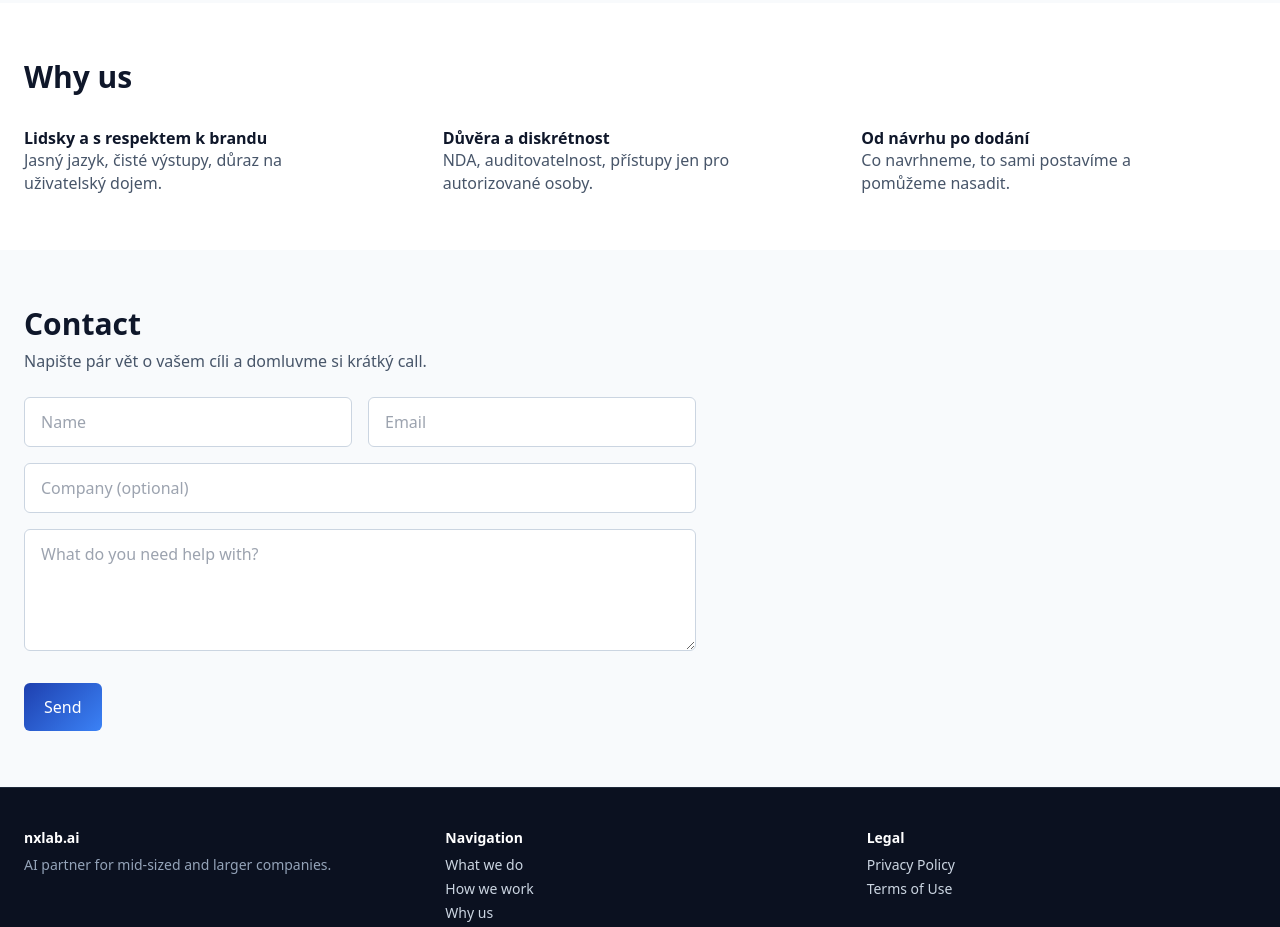
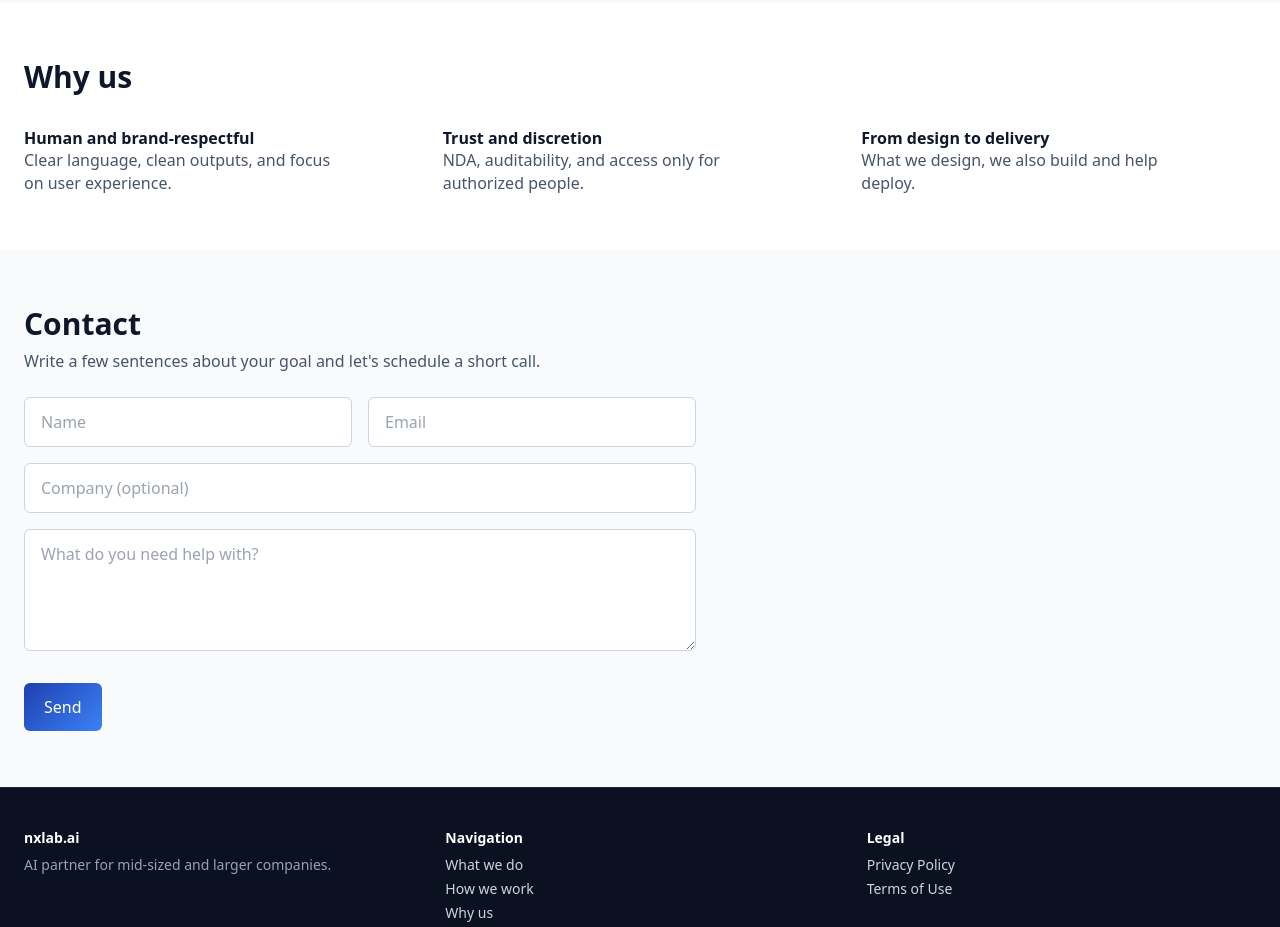
Before and after one commit to jankastura-commits/nxlab, a plain HTML site: page en/index.html in a window 1280 px wide. Shown: the part 1120-2047 px from the top of the page. Drawn offline with nearby package versions, Linux system fonts and the light colour scheme.

Commit message:
Translate content from Czech to English

```diff
--- a/index (1).html
+++ b/en/index.html
@@ -77,9 +77,9 @@
     <div class="container mx-auto px-4 lg:px-6 py-14 lg:py-18">
       <h2 class="text-2xl lg:text-3xl font-bold text-slate-900">Why us</h2>
       <div class="mt-8 grid grid-cols-1 md:grid-cols-3 gap-6">
-        <div class="max-w-[34ch]"><p class="font-semibold">Lidsky a s respektem k brandu</p><p class="mt-0 text-slate-600">Jasný jazyk, čisté výstupy, důraz na uživatelský dojem.</p></div>
-        <div class="max-w-[34ch]"><p class="font-semibold">Důvěra a diskrétnost</p><p class="mt-0 text-slate-600">NDA, auditovatelnost, přístupy jen pro autorizované osoby.</p></div>
-        <div class="max-w-[34ch]"><p class="font-semibold">Od návrhu po dodání</p><p class="mt-0 text-slate-600">Co navrhneme, to sami postavíme a pomůžeme nasadit.</p></div>
+        <div class="max-w-[34ch]"><p class="font-semibold">Human and brand-respectful</p><p class="mt-0 text-slate-600">Clear language, clean outputs, and focus on user experience.</p></div>
+        <div class="max-w-[34ch]"><p class="font-semibold">Trust and discretion</p><p class="mt-0 text-slate-600">NDA, auditability, and access only for authorized people.</p></div>
+        <div class="max-w-[34ch]"><p class="font-semibold">From design to delivery</p><p class="mt-0 text-slate-600">What we design, we also build and help deploy.</p></div>
       </div>
     </div>
   </section>
@@ -88,7 +88,7 @@
     <div class="container mx-auto px-4 lg:px-6 py-14 lg:py-18">
       <h2 class="text-2xl lg:text-3xl font-bold">Contact</h2>
       <div class="max-w-2xl">
-        <p class="mt-2 text-slate-600">Napište pár vět o vašem cíli a domluvme si krátký call.</p>
+        <p class="mt-2 text-slate-600">Write a few sentences about your goal and let's schedule a short call.</p>
         <form name="contact-en" method="POST" data-netlify="true" netlify-honeypot="bot-field" action="/en/thanks" class="mt-6 grid grid-cols-1 gap-4">
           <input type="hidden" name="form-name" value="contact">
           <p class="hidden"><label>Nechte prázdné: <input name="bot-field"></label></p>
```
